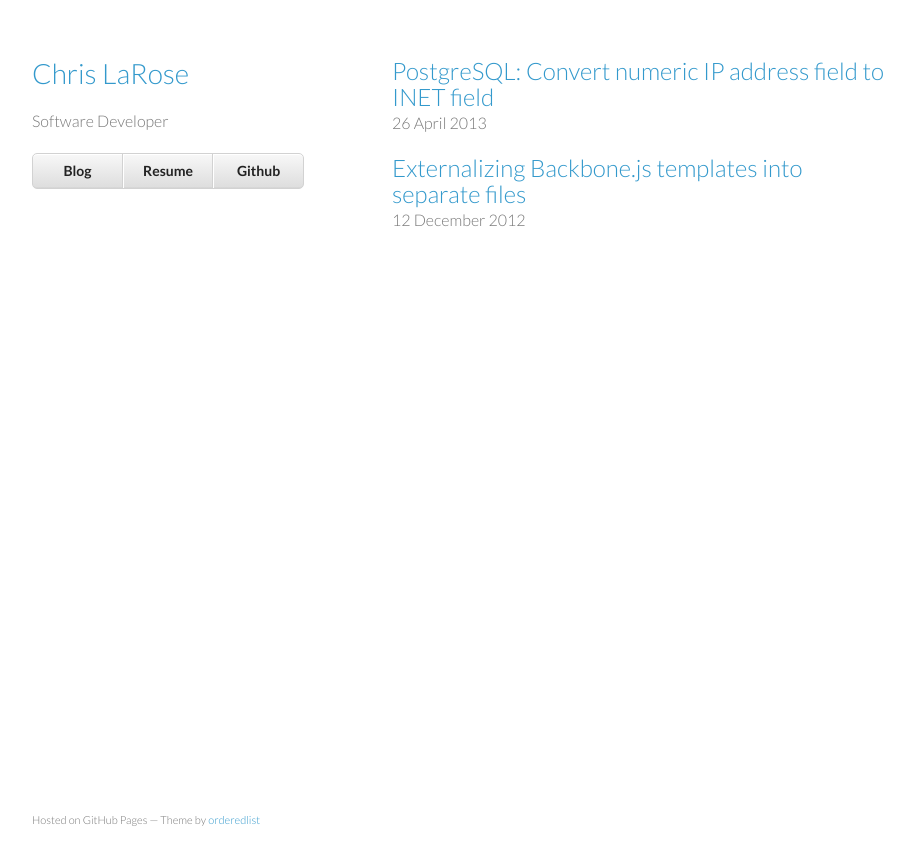
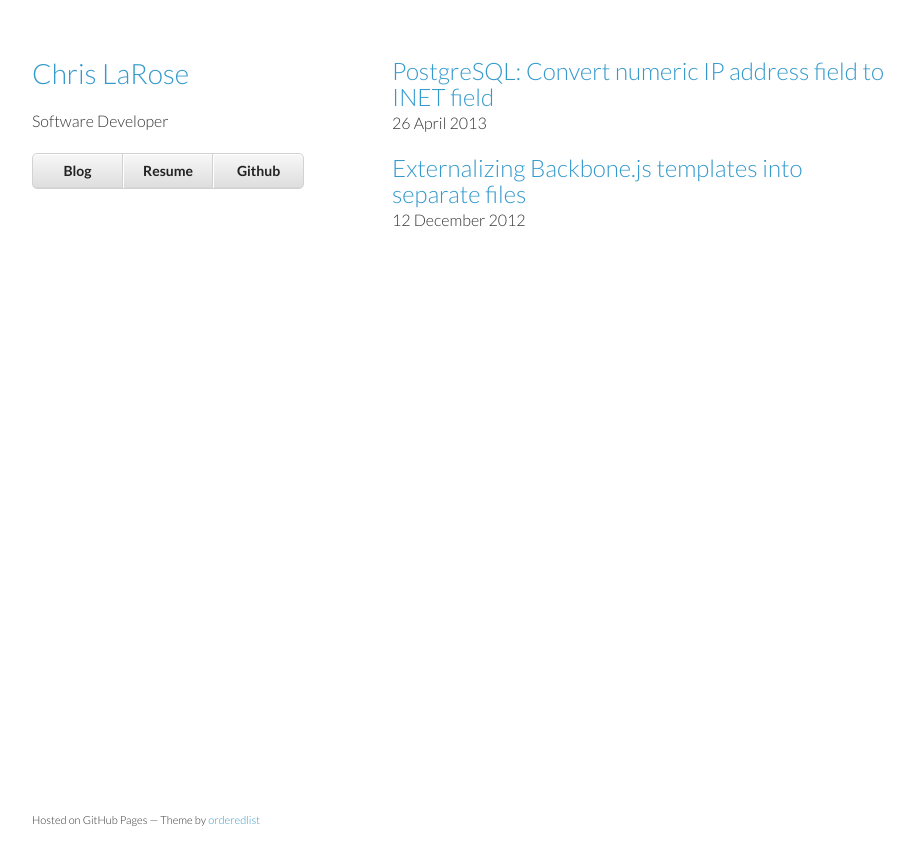
Before and after one commit to cjlarose/cjlarose.github.io, a Jekyll site: the page built from index.html, in a window 1280 px wide. Shown: the top 865 px of the page, without its empty margins (178-1092 px from the left). Built offline with Jekyll 4.4.1, drawn with Linux system fonts in a browser that asks for light colours.

Commit message:
Changed font color

```diff
--- a/stylesheets/styles.css
+++ b/stylesheets/styles.css
@@ -3,12 +3,12 @@
 body {
   padding:50px;
   font:16px/1.5 Lato, "Helvetica Neue", Helvetica, Arial, sans-serif;
-  color:#777;
+  color:#333;
   font-weight:300;
 }
 
 h1, h2, h3, h4, h5, h6 {
-  color:#222;
+  color:#000;
   margin:0 0 20px;
 }
 
```
